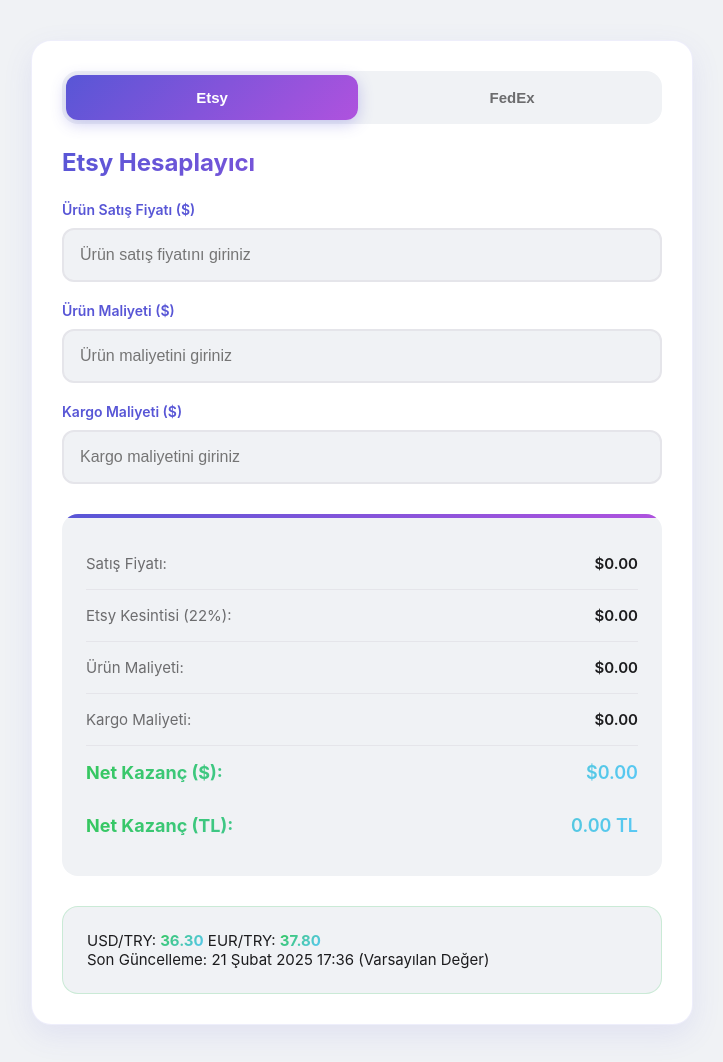
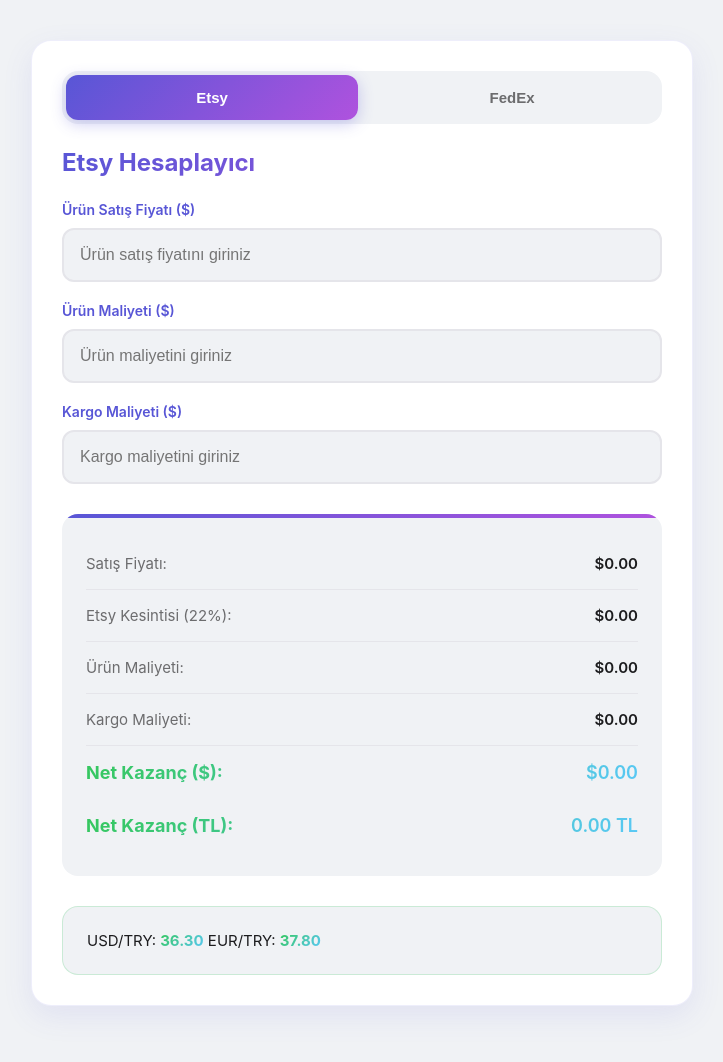
Before and after one commit to ahmetyaman1/hesaplayici, a plain HTML site: page index.html in a window 1280 px wide. Shown: the whole page, without its empty margins (278-1001 px from the left). Drawn offline with Linux system fonts and the light colour scheme; no server answers.

Commit message:
Update index.html

```diff
--- a/index.html
+++ b/index.html
@@ -690,9 +690,6 @@
                 <span>USD/TRY: <strong id="usdRate">0.00</strong></span>
                 <span>EUR/TRY: <strong id="eurRate">0.00</strong></span>
             </div>
-            <div class="update-time">
-                Son Güncelleme: <span id="lastUpdate">-</span>
-            </div>
         </div>
     </div>
 
```
